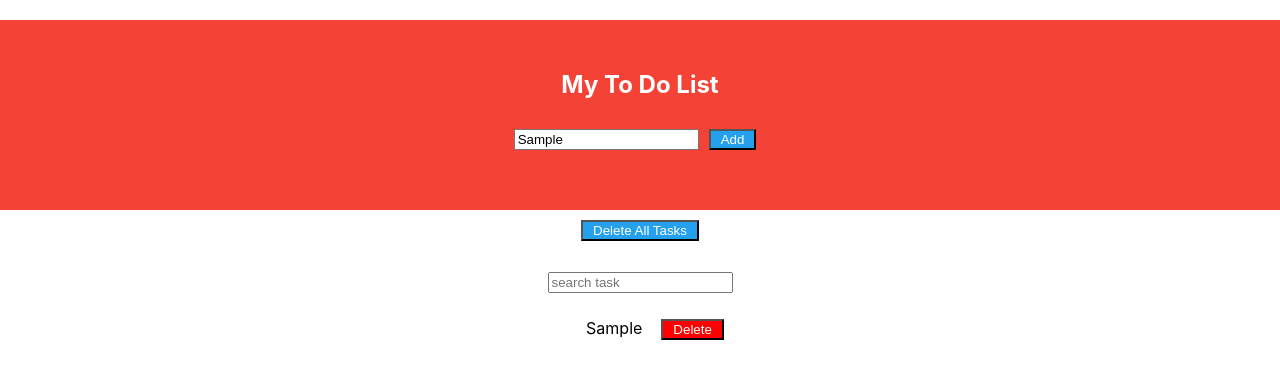
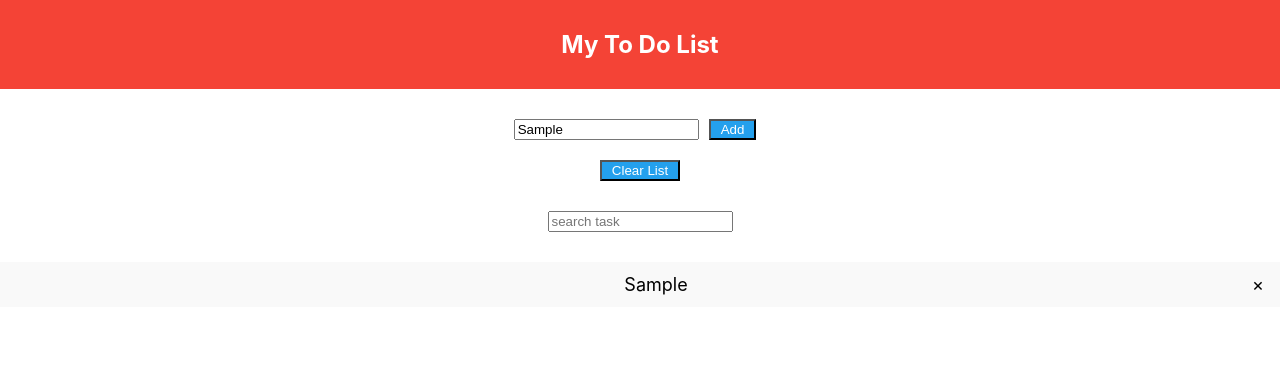
Before and after one commit to PSPenta/react-training-new, a React (Create React App) app: page / in a window 1280 px wide. Both pictures are taken after typing "Sample" into the empty fields and a click on the button "Add". Shown: the top 378 px of the page. Built offline with nearby package versions, Linux system fonts and the light colour scheme.

Commit message:
code optimised

```diff
--- a/src/App.css
+++ b/src/App.css
@@ -1,11 +1,12 @@
 .App {
   text-align: center;
-  margin: 20px auto;
+  margin: 0 auto;
 }
 
 #header {
   background-color: #f44336;
-  padding: 30px 40px;
+  padding: 10px 40px;
+  margin-bottom: 20px;
   color: white;
   text-align: center;
 }
@@ -15,7 +16,56 @@ h1 {
 }
 
 ul {
+  margin: 30px auto;
+  padding: 0;
+}
+
+/* Style the list items */
+ul li {
+  cursor: pointer;
+  position: relative;
+  padding: 12px 8px 12px 40px;
   list-style-type: none;
+  background: #eee;
+  font-size: 18px;
+  transition: 0.2s;
+
+  /* make the list items unselectable */
+  -webkit-user-select: none;
+  -moz-user-select: none;
+  -ms-user-select: none;
+  user-select: none;
+}
+
+/* Set all odd list items to a different color (zebra-stripes) */
+ul li:nth-child(odd) {
+  background: #f9f9f9;
+}
+
+/* Darker background-color on hover */
+ul li:hover {
+  background: #ddd;
+}
+
+/* When clicked on, add a background color and strike out text */
+ul li.checked {
+  background: #888;
+  color: #fff;
+  text-decoration: line-through;
+}
+
+/* Add a "checked" mark when clicked on */
+ul li.checked::before {
+  content: '';
+  position: absolute;
+  border-color: #fff;
+  border-style: solid;
+  border-width: 0 2px 2px 0;
+  top: 10px;
+  left: 16px;
+  transform: rotate(45deg);
+  height: 15px;
+  width: 7px;
 }
 
 .btn {
@@ -26,6 +76,18 @@ ul {
   color: white;
 }
 
-.btn-delete {
-  background-color: red;
+.close {
+  position: absolute;
+  right: 0;
+  top: 0;
+  padding: 12px 16px 12px 16px;
 }
+
+.close:hover {
+  background-color: #f44336;
+  color: white;
+}
+
+#search {
+  margin-top: 20px;
+}
--- a/src/App.jsx
+++ b/src/App.jsx
@@ -6,7 +6,8 @@ function App() {
   let [tasks, setTasks] = useState([]);
   let [filter, setFilter] = useState('');
 
-  let addTask = () => {
+  let addTask = (e) => {
+    e.preventDefault();
     let task = document.getElementById('task').value;
     setTasks([...tasks, task]);
   };
@@ -17,8 +18,8 @@ function App() {
     setTasks(newTasks);
   };
 
-  let searchTask = () => {
-    let filter = document.getElementById('search').value;
+  let searchTask = (e) => {
+    let filter = e.target.value;
     setFilter(filter);
   };
 
@@ -34,16 +35,18 @@ function App() {
     <div className="App">
       <header id='header'>
         <h2>My To Do List</h2>
+      </header>
+      <form onSubmit={addTask}>
         <input type={"text"} name={"task"} id={"task"} onFocus={clearFilter} />
-        <button className={"btn"} onClick={addTask}>Add</button><br /><br />
-      </header>
-      <button className={"btn"} onClick={deleteAll}>Delete All Tasks</button><br /><br />
+        <button className={"btn"}>Add</button>
+      </form>
+      <button className={"btn"} onClick={deleteAll}>Clear List</button><br />
       <input type={"text"} placeholder={"search task"} name={"search"} id={"search"} value={filter} onChange={searchTask} />
       <ul>
         {
           tasks
             .filter(task => task.includes(filter))
-            .map((task, i, j) => <li key={i}>{task}&nbsp;&nbsp;<button className={"btn btn-delete"} onClick={() => deleteTask(i)}>Delete</button></li>)
+            .map((task, i, j) => <li key={i}>{task}<span className={"close"} onClick={() => deleteTask(i)}>{"\u00D7"}</span></li>)
         }
       </ul>
     </div>
```
